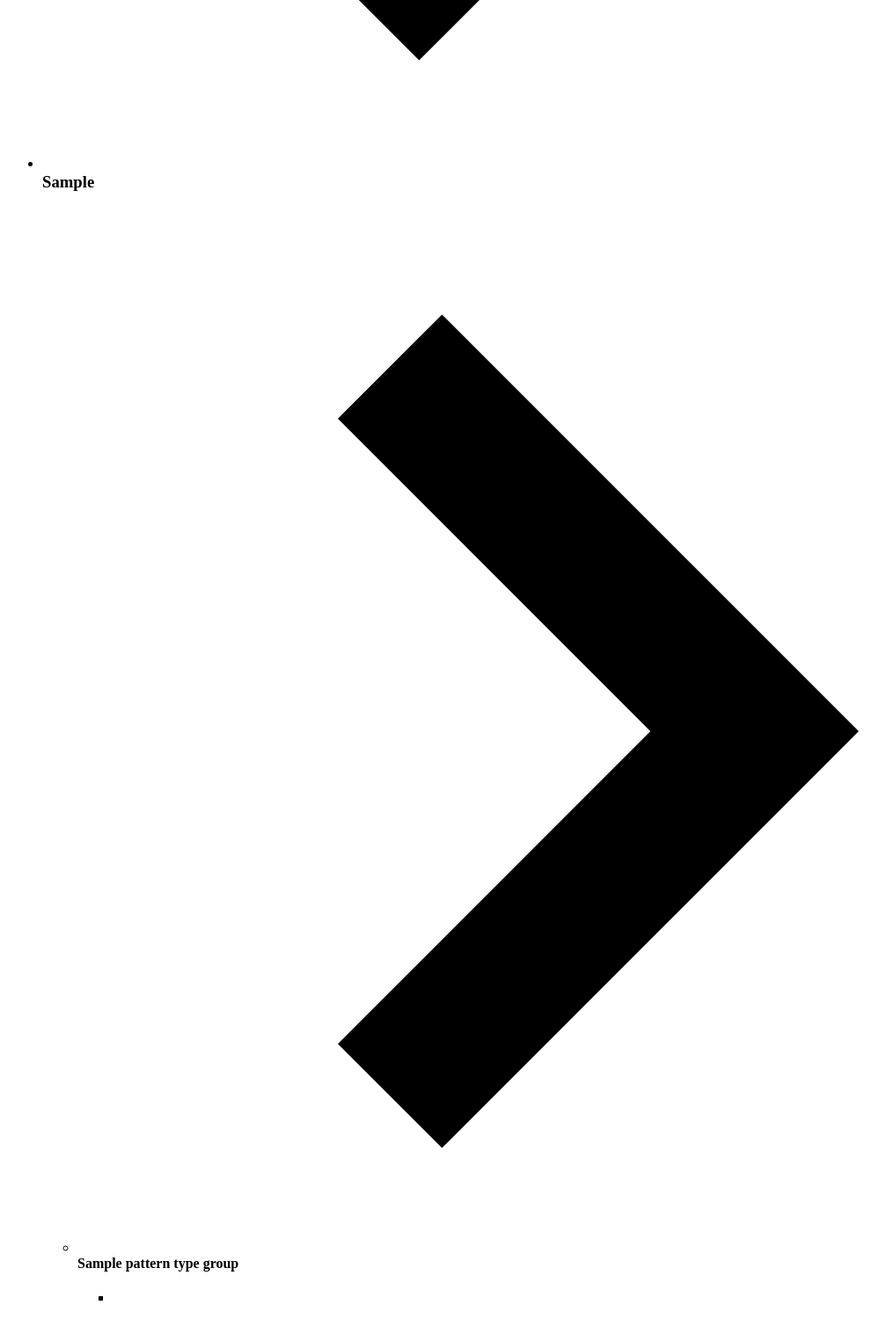
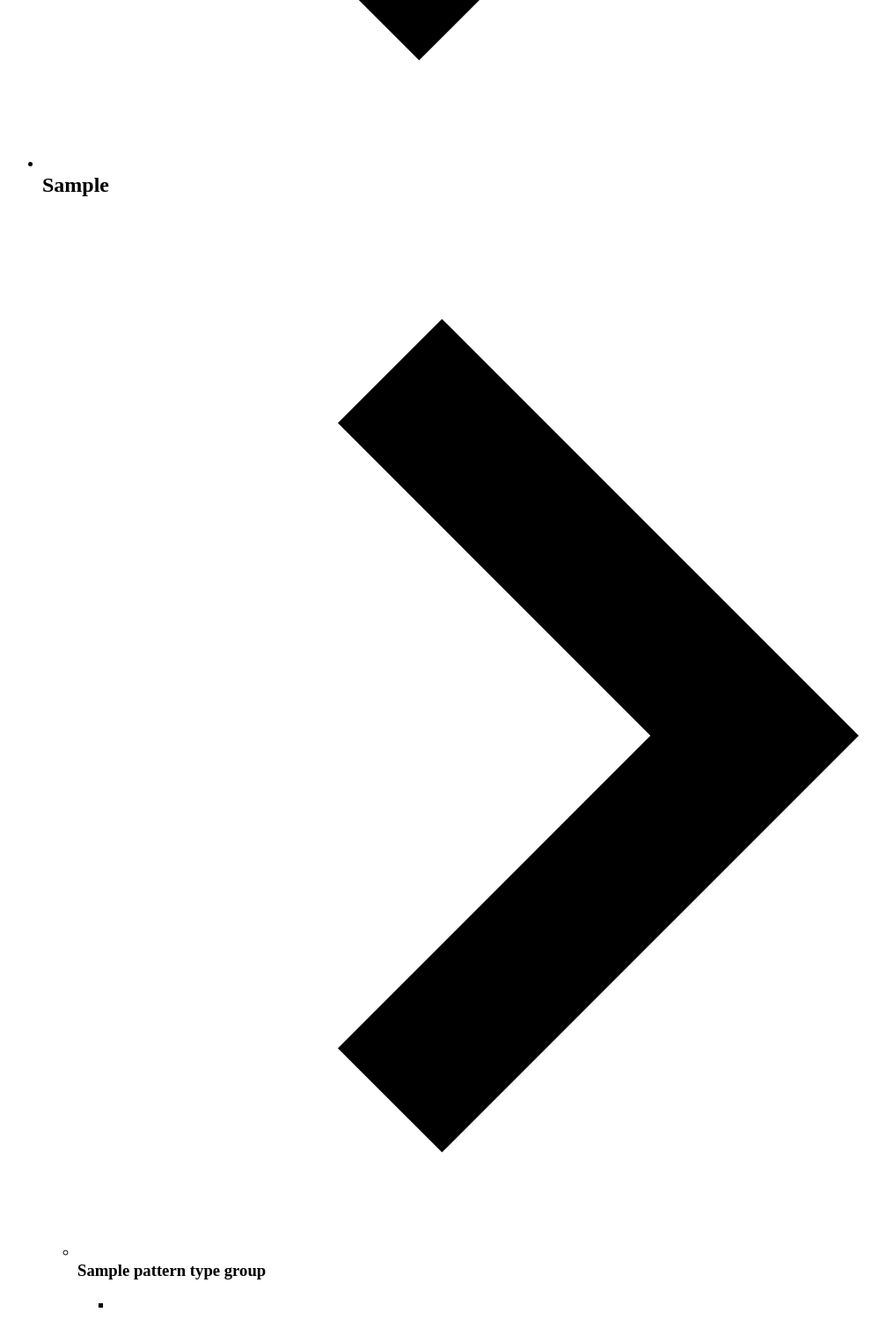
Before and after one commit to torchbox/django-pattern-library, a Django app: template pattern_library/templates/pattern_library/base.html in a window 1280 px wide. Shown: the part 2407-3915 px from the top of the page at 88% size, without its empty margins (0-1007 px from the left). Before the commit the page ends 3885 px from the top, so only its background shows below. Run offline with Django 3.2, Linux system fonts and the light colour scheme; the template is opened without the code that fills it: most values are stand-ins (such as "Sample title", 1, 10 or a date in 2020); parts of the project's set-up code (start-up, migrations or seed data) failed here and were passed over; some libraries are stand-ins or nearby versions.

Commit message:
Fix heading sizing/order

```diff
--- a/pattern_library/static/pattern_library/src/scss/components/_list.scss
+++ b/pattern_library/static/pattern_library/src/scss/components/_list.scss
@@ -28,6 +28,7 @@
         margin-bottom: 10px;
         user-select: none;
         font-weight: 500;
+        font-size: 19px;
 
         &:hover {
             cursor: pointer;
@@ -35,6 +36,10 @@
 
         &--light {
             font-weight: 200;
+        }
+
+        &--small{
+            font-size: 13px;
         }
     }
 
--- a/pattern_library/templates/pattern_library/base.html
+++ b/pattern_library/templates/pattern_library/base.html
@@ -27,21 +27,21 @@
                 <ul class="list">
                     {% for pattern_type, pattern_type_groups in pattern_templates.items %}
                     <li class="list__item">
-                        <h3 class="list__item-heading js-toggle-pattern">
+                        <h2 class="list__item-heading js-toggle-pattern">
                             <svg class="list__item-icon" xmlns="http://www.w3.org/2000/svg" viewBox="0 0 160 160">
                                 <path d="M88 80l-48 48 16 16 64-64-64-64-16 16 48 48z" />
                             </svg>
                             {{ pattern_type|title }}
-                        </h3>
+                        </h2>
                         <ul class="list list--child">
                             {% for group_name, pattern_templates in pattern_type_groups.items %}
                             <li class="list__item">
-                                <h4 class="list__item-heading list__item-heading--light js-toggle-pattern">
+                                <h3 class="list__item-heading list__item-heading--small list__item-heading--light js-toggle-pattern">
                                     <svg class="list__item-icon list__item-icon--small" xmlns="http://www.w3.org/2000/svg" viewBox="0 0 160 160">
                                         <path d="M88 80l-48 48 16 16 64-64-64-64-16 16 48 48z" />
                                     </svg>
                                     {{ group_name }}
-                                </h4>
+                                </h3>
                                 <ul class="list list--grandchild">
                                     {% for template in pattern_templates %}
                                     <li class="list__item">
```
